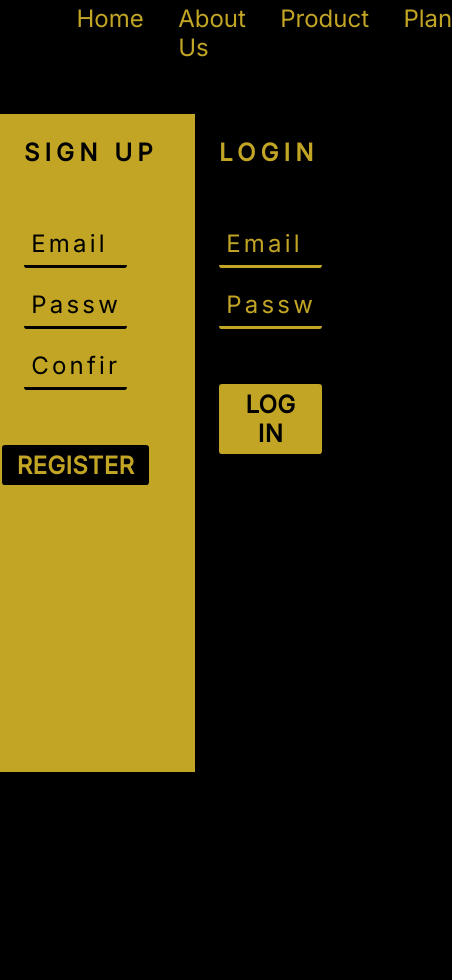
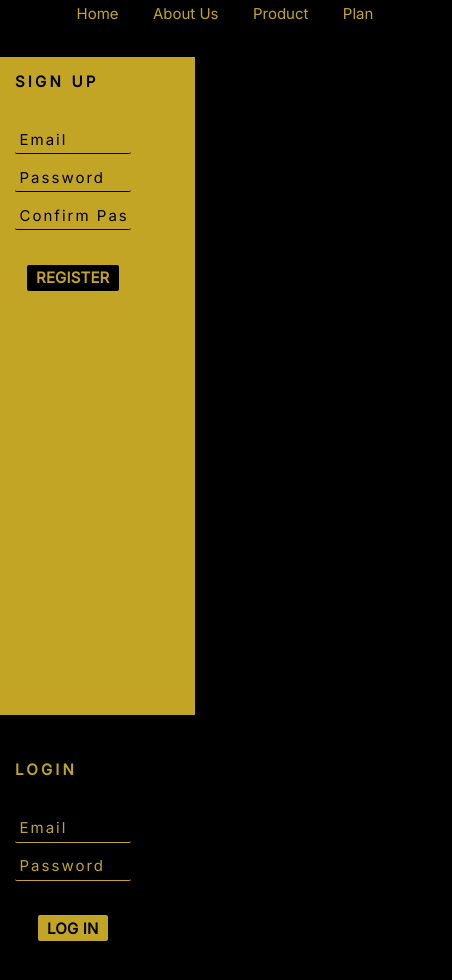
Before and after one commit to principalkelvo/interviewHack, a plain HTML site: page assets/pages/register.html in a window 390 px wide. Shown: the whole page, 452 px wide, since content can reach past the window. Before the commit the page ends 844 px from the top, so only its background shows below. Drawn offline with Linux system fonts and the light colour scheme.

Commit message:
code clean

```diff
--- a/assets/css/register.css
+++ b/assets/css/register.css
@@ -212,3 +212,14 @@ a:hover{
     background:none;
     color: #c2a525;
 }
+
+@media only screen and (max-width:768px){
+    *{
+        font-size: 15px;
+    }
+    .register{
+        display: flex;
+        flex-direction: column;
+        margin: 1em 0;
+    }
+}
--- a/assets/css/style.css
+++ b/assets/css/style.css
@@ -2,6 +2,8 @@
 *{
     font-size: 24px;
     font-family: 'Inter',sans-serif;
+    overflow-y: none;
+
 }
 body{
     background-color: black;
@@ -268,3 +270,14 @@ a:hover{
     width: 12.5em;
     border-top-right-radius: 1.25em;
 }
+@media only screen and (max-width:1024px){
+    *{
+        font-size: 16px;
+    }
+}
+
+@media only screen and (max-width:500px){
+    *{
+        font-size: 15px;
+    }
+}
```
